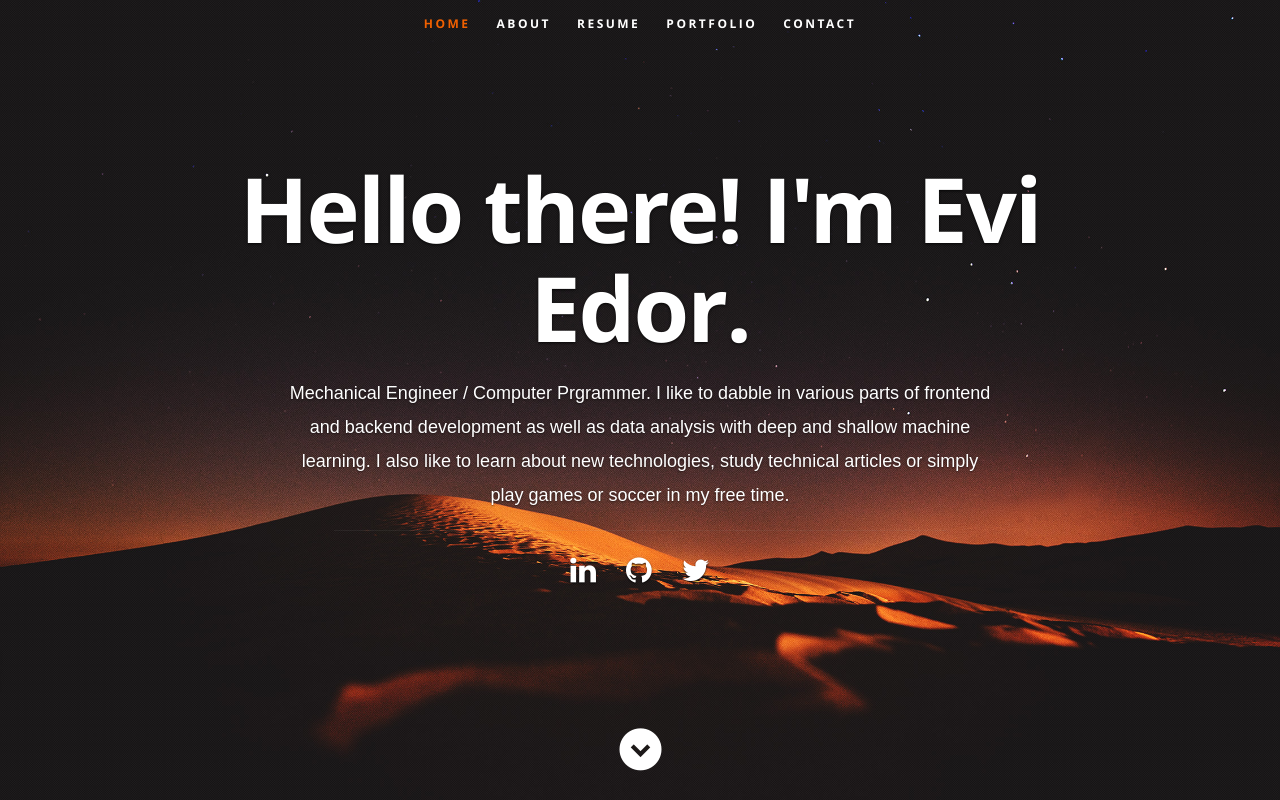
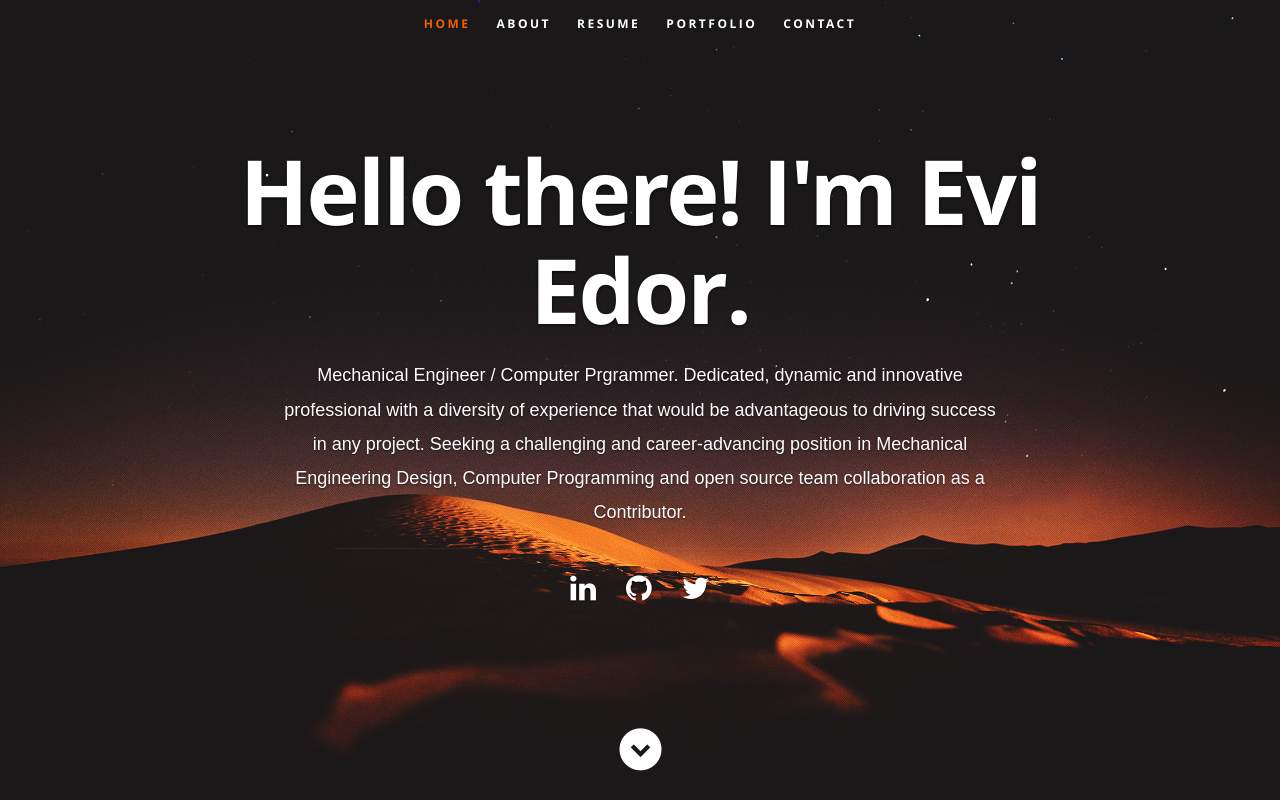
Before and after one commit to evixedor/eportfolio, a React (Create React App) app: page / in a window 1280 px wide. Shown: the top 800 px of the page. Built offline with nearby package versions, Linux system fonts and the light colour scheme.

Commit message:
updating eportfolio with new code changes

```diff
--- a/src/resumeData.js
+++ b/src/resumeData.js
@@ -1,169 +1,180 @@
 let resumeData = {
-    "imagebaseurl":"https://evixedor.github.io/",
-    "name":"Evi Edor",
-    "role":"Mechanical Engineer / Computer Prgrammer",
-    "linkedinId":" https://www.linkedin.com/in/evixedor/",
-    "skypeid":"Your skypeid",
-    "roleDescription":" I like to dabble in various parts of frontend and backend development as well as data analysis with deep and shallow machine learning. I also like to learn about new technologies, study technical articles or simply play games or soccer in my free time.",
-    "socialLinks":[
+	imagebaseurl: "https://evixedor.github.io/",
+	name: "Evi Edor",
+	role: "Mechanical Engineer / Computer Prgrammer",
+	linkedinId: " https://www.linkedin.com/in/evixedor/",
+	skypeid: "Your skypeid",
+	roleDescription:
+		" Dedicated, dynamic and innovative professional with a diversity of experience that would be advantageous to driving success in any project. Seeking a challenging and career-advancing position in Mechanical Engineering Design, Computer Programming and open source team collaboration as a Contributor. ",
+	socialLinks: [
 		{
-          "name":"linkedin",
-          "url":"https://www.linkedin.com/in/evixedor/",
-          "className":"fa fa-linkedin"
+			name: "linkedin",
+			url: "https://www.linkedin.com/in/evixedor/",
+			className: "fa fa-linkedin",
 		},
 		{
-          "name":"github",
-          "url":"http://github.com/evixedor",
-          "className":"fa fa-github"
+			name: "github",
+			url: "http://github.com/evixedor",
+			className: "fa fa-github",
 		},
 		{
-          "name":"twitter",
-          "url":"http://x.com/edorevi",
-          "className":"fa fa-twitter"
-        }
+			name: "twitter",
+			url: "http://x.com/edorevi",
+			className: "fa fa-twitter",
+		},
 	],
-    "aboutme":" Mechanical Engineer and Freelance Computer Programmer. Dedicated, dynamic and innovative professional with a diversity of experience that would be advantageous to driving success in any project. Seeking a challenging and career-advancing position in Mechanical Engineering Design, Software Developer and open source team collaboration as a Contributor. ",
-    "address":" Montreal, Canada",
-    "email":" evixedor@gmail.com",
-    "education":[
+	aboutme:
+		" I was a Production associate at Spartan Peripheral Devices, a leading manufacturer of valves and control solutions for the markets of commercial, industrial and large-scale residential plumbing. I have a Bachelor's Degree in Mechanical Engineering from Laurentian University and a passion for computer programming and web development. I have acquired multiple certifications in Python, React, and Node.js from online courses and platforms. In my previous role, I worked with a team of production associates and supervisors to design, test, and optimize the production processes and systems for various products and projects. I used my skills in Node.js, Python, and React to create and maintain web applications and interfaces to train myself to support development operations and data analysis. I also contributed to the quality assurance and troubleshooting of the hardware components. I enjoy learning new technologies and tools that can enhance the efficiency and performance of any team. I am motivated by the opportunity to apply my mechanical engineering and computer programming skills to create innovative and sustainable solutions for the engineering design and technology industry. I value collaboration, creativity, and continuous improvement, and I seek to bring diverse perspectives and experiences to any team. I also like music, exploring new spaces or simply indulge in videogames or soccer in my free time.",
+	address: " Montreal, Canada",
+	email: " evixedor@gmail.com",
+	education: [
 		{
-        "UniversityName":"Zero To Mastery - Udemy",
-        "specialization":"Full Stack Computer Programmer",
-        "MonthOfGraduation":"Oct 2019",
-        "YearOfGraduation":"Present",
-        "Achievements":"Python, ReactJs, NodeJs, ExpressJs, REST APIs, HTML-CSS-JS, DBs (MongoDB, MySQL)"
+			UniversityName: "Zero To Mastery - Udemy",
+			specialization: "Full Stack Computer Programmer",
+			MonthOfGraduation: "Oct 2019",
+			YearOfGraduation: "Present",
+			Achievements:
+				"Python, ReactJs, NodeJs, ExpressJs, REST APIs, HTML-CSS-JS, DBs (MongoDB, MySQL)",
 		},
 		{
-        "UniversityName":"Laurentian University",
-        "specialization":"Mechanical Engineering",
-        "MonthOfGraduation":"Sep 2014",
-        "YearOfGraduation":"May 2017",
-        "Achievements":"Bachelor of Engineering"
+			UniversityName: "Laurentian University",
+			specialization: "Mechanical Engineering",
+			MonthOfGraduation: "Sep 2014",
+			YearOfGraduation: "May 2017",
+			Achievements: "Bachelor of Engineering",
 		},
 		{
-        "UniversityName":"University of Ottawa",
-        "specialization":"Mechanical Engineering",
-        "MonthOfGraduation":"Jan 2012",
-        "YearOfGraduation":"May 2014",
-        "Achievements":" "
-      }
+			UniversityName: "University of Ottawa",
+			specialization: "Mechanical Engineering",
+			MonthOfGraduation: "Jan 2012",
+			YearOfGraduation: "May 2014",
+			Achievements: " ",
+		},
 	],
-    "work":[
+	work: [
 		{
-        "CompanyName":"Spartan PD - Vaudreil-Dorion, QC",
-        "specialization":"Production Engineer",
-        "MonthOfLeaving":"Mar 2023",
-        "YearOfLeaving":"Dec 2023",
-        "Achievements":"Assembly of small motor, actuators and valves Follow production schedule. Testing of finished products and resolve problems encountered during testing. Ordering of production materials. Verify inventory on a weekly base. Production space maintenance and improvements Assembly of finished products to sales orders and shipping. Follow Assembly and Testing procedures. Quality Assurance testing Update Assembly and Testing Procedures Perform turning, cutting, boring, grinding, milling, and drilling machining processes on production materials to satisfy work orders New project Research, Design and Development"
+			CompanyName: "Spartan PD - Vaudreil-Dorion, QC",
+			specialization: "Production Engineer",
+			MonthOfLeaving: "Mar 2023",
+			YearOfLeaving: "Dec 2023",
+			Achievements:
+				"Assembly of small motor, actuators and valves. Testing of finished products and resolve problems encountered during testing. Ordering of production materials. Verify inventory on a weekly base. Production space maintenance and improvements. Assembly of finished products to sales orders and shipping. Follow Assembly and Testing procedures. Quality Assurance testing. Update Assembly and Testing Procedures. Perform turning, cutting, boring, grinding, milling, and drilling machining processes on production materials to satisfy work orders. New project Research, Design and Development.",
 		},
 		{
-        "CompanyName":"Vinylbilt Windows & Doors Corporation - Concord, ON",
-        "specialization":"CAD Technician",
-        "MonthOfLeaving":"Jul 2020",
-        "YearOfLeaving":"Feb 2021",
-        "Achievements":"Produces AutoCAD / SOLIDWORKS Drawings of Bay, Bow and special order windows as well as window grills while incorporating company techniques and standards. Reviews drawings for accuracy & conformance to project requirements, manufacturability, and established company practices and procedures "
+			CompanyName: "Vinylbilt Windows & Doors Corporation - Concord, ON",
+			specialization: "CAD Technician",
+			MonthOfLeaving: "Jul 2020",
+			YearOfLeaving: "Feb 2021",
+			Achievements:
+				"Produces AutoCAD / Solidwork drawings of bay, bow and special order windows as well as window grills while incorporating company techniques and standards. Review drawings for accuracy & conformance to project requirements, manufacturability, and established company practices and procedures. ",
 		},
 		{
-        "CompanyName":"Hilti Canada - Mississauga, ON",
-        "specialization":"Production and Quality Technician",
-        "MonthOfLeaving":"May 2018",
-        "YearOfLeaving":"June 2020",
-        "Achievements":"Defining and implementing CAPA measures to qualify production processes, testing concepts and inspection plans in SAP. Providing support to field personnel via development of CAD drawings as directed by the Fire Protection Engineer (FPE). Implementation of Analytical skills while developing 2D/3D Models to yield clear, complete and accurate working documents/CAD drawings "
+			CompanyName: "Hilti Canada - Mississauga, ON",
+			specialization: "Production and Quality Technician",
+			MonthOfLeaving: "May 2018",
+			YearOfLeaving: "June 2020",
+			Achievements:
+				"Defining and implementing CAPA measures to qualify production processes, testing concepts and inspection plans in SAP. Providing support to field personnel via development of CAD drawings as directed by the Fire Protection Engineer (FPE). Implementation of Analytical skills while developing 2D/3D Models to yield clear, complete and accurate working documents/CAD drawings. ",
 		},
 		{
-        "CompanyName":"Quadrant Industries Inc - Vaughan, ON",
-        "specialization":"CNC Operator",
-        "MonthOfLeaving":"May 2017",
-        "YearOfLeaving":"May 2018",
-        "Achievements":"Apply knowledge of CNC programming to configure CNC machines to perform drilling, grinding, milling etc. Understand specifications of the task at hand and the desired result by reading blueprints, mechanical drawings etc. Prepare and load raw materials and parts onto the machines. Prepare a test run to check if the machines produce outputs according to specifications"
-      }
+			CompanyName: "Quadrant Industries Inc - Vaughan, ON",
+			specialization: "CNC Operator",
+			MonthOfLeaving: "May 2017",
+			YearOfLeaving: "May 2018",
+			Achievements:
+				"Apply knowledge of CNC programming to configure CNC machines to perform drilling, grinding, milling etc. Understand specifications of the task at hand and the desired result by reading blueprints, mechanical drawings etc. Prepare and load raw materials and parts onto the machines. Prepare a test run to check if the machines produce outputs according to specifications.",
+		},
 	],
-    "skillsDescription":" ",
-    "skills":[
+	skillsDescription: " ",
+	skills: [
 		{
-        "skillname":"Python"
+			skillname: "Python",
 		},
 		{
-        "skillname":"Reactjs"
+			skillname: "Reactjs",
 		},
 		{
-        "skillname":"Expressjs"
+			skillname: "Expressjs",
 		},
 		{
-        "skillname":"NodeJs"
+			skillname: "NodeJs",
 		},
 		{
-        "skillname":"HTML5, CSS, JavaScript, Typescript"
+			skillname: "HTML5, CSS, JavaScript, Typescript",
 		},
 		{
-        "skillname":"REST-API"
+			skillname: "REST-API",
 		},
 		{
-        "skillname":"MongoDB, MySQL"
+			skillname: "MongoDB, MySQL",
 		},
 		{
-        "skillname":"Data Science and Machine Learning"
+			skillname: "Data Science and Machine Learning",
 		},
 		{
-        "skillname":"Solidworks, AutoCAD"
+			skillname: "Solidworks, AutoCAD",
 		},
 		{
-        "skillname":"Matlab, FEA"
-      }
+			skillname: "Matlab, FEA",
+		},
 	],
-    "portfolio":[
+	portfolio: [
 		{
-        "name":"Monsters Rolodex - Functional Components",
-        "description":"An app developed using REACT. The app's components have been developed using functional component.",
-        "imgurl":"images/portfolio/origami.jpg",
-        "imglink":"https://m0nsters-rolodex-f.netlify.app/"
+			name: "Monsters Rolodex - Functional Components",
+			description:
+				"An app developed using REACT. The app's components have been developed using functional component.",
+			imgurl: "images/portfolio/origami.jpg",
+			imglink: "https://m0nsters-rolodex-f.netlify.app/",
 		},
 		{
-        "name":"Monsters Rolodex - Class Components",
-        "description":"An app developed using REACT. The app's components have been developed using class component.",
-        "imgurl":"images/portfolio/console.jpg",
-        "imglink":"https://m0nsters-rolodex-c.netlify.app/"
+			name: "Monsters Rolodex - Class Components",
+			description:
+				"An app developed using REACT. The app's components have been developed using class component.",
+			imgurl: "images/portfolio/console.jpg",
+			imglink: "https://m0nsters-rolodex-c.netlify.app/",
 		},
 		{
-        "name":"E-Commerce Website",
-        "description":"An E-Commerce Application. ",
-        "imgurl":"images/portfolio/farmerboy.jpg",
-        "imglink":"https://resale-fortuune.netlify.app/"
+			name: "E-Commerce Website",
+			description: "An E-Commerce Application. ",
+			imgurl: "images/portfolio/farmerboy.jpg",
+			imglink: "https://resale-fortuune.netlify.app/",
 		},
 		{
-        "name":"Camp Website",
-        "description":" A list of camp sites shown using express.js",
-        "imgurl":"images/portfolio/into-the-light.jpg",
-        "imglink":"https://naijaa-camp.onrender.com/"
-      }
+			name: "Camp Website",
+			description: " A list of camp sites shown using express.js",
+			imgurl: "images/portfolio/into-the-light.jpg",
+			imglink: "https://naijaa-camp.onrender.com/",
+		},
 	],
-    "certifications":[
+	certifications: [
 		{
-        "CertificateName":"Bachelor of Engineering",
-        "description":"Mechanical Engineering",
-        "cerlink":" "
+			CertificateName: "Bachelor of Engineering",
+			description: "Mechanical Engineering",
+			cerlink: " ",
 		},
 		{
-        "CertificateName":"Complete React Developer (with Redux, Hooks, GraphQL)",
-        "description":"Udemy Certificate",
-        "cerlink":"http://ude.my/UC-feaefd0b-e60f-4eb3-9398-453a15a132f2"
+			CertificateName: "Complete React Developer (with Redux, Hooks, GraphQL)",
+			description: "Udemy Certificate",
+			cerlink: "http://ude.my/UC-feaefd0b-e60f-4eb3-9398-453a15a132f2",
 		},
 		{
-        "CertificateName":"Learning Data Analytics",
-        "description":"Linkedin Certificate",
-        "cerlink":"https://www.linkedin.com/learning/certificates/cc168720927d314036ef1c224e5931ed4a869725be2cd0310a84f4a49c162cbe"
+			CertificateName: "Learning Data Analytics",
+			description: "Linkedin Certificate",
+			cerlink:
+				"https://www.linkedin.com/learning/certificates/cc168720927d314036ef1c224e5931ed4a869725be2cd0310a84f4a49c162cbe",
 		},
 		{
-        "CertificateName":"Complete Python Developer in 2021: Zero to Mastery",
-        "description":"Udemy Certificate",
-        "cerlink":"http://ude.my/UC-46224519-c2a4-48f6-8e73-5b9904a3b64f"
+			CertificateName: "Complete Python Developer in 2021: Zero to Mastery",
+			description: "Udemy Certificate",
+			cerlink: "http://ude.my/UC-46224519-c2a4-48f6-8e73-5b9904a3b64f",
 		},
 		{
-        "CertificateName":"Programming for Everybody (Getting started with Python)",
-        "description":"Coursera Certificate",
-        "cerlink":"https://coursera.org/share/6a0f7f09aace2ffc9dec0cb648f9c97d"
+			CertificateName:
+				"Programming for Everybody (Getting started with Python)",
+			description: "Coursera Certificate",
+			cerlink: "https://coursera.org/share/6a0f7f09aace2ffc9dec0cb648f9c97d",
 		},
-    ]
-  }
+	],
+};
 
-  export default resumeData
+export default resumeData;
```
Lines whose indentation alone changed are shown as unchanged.
